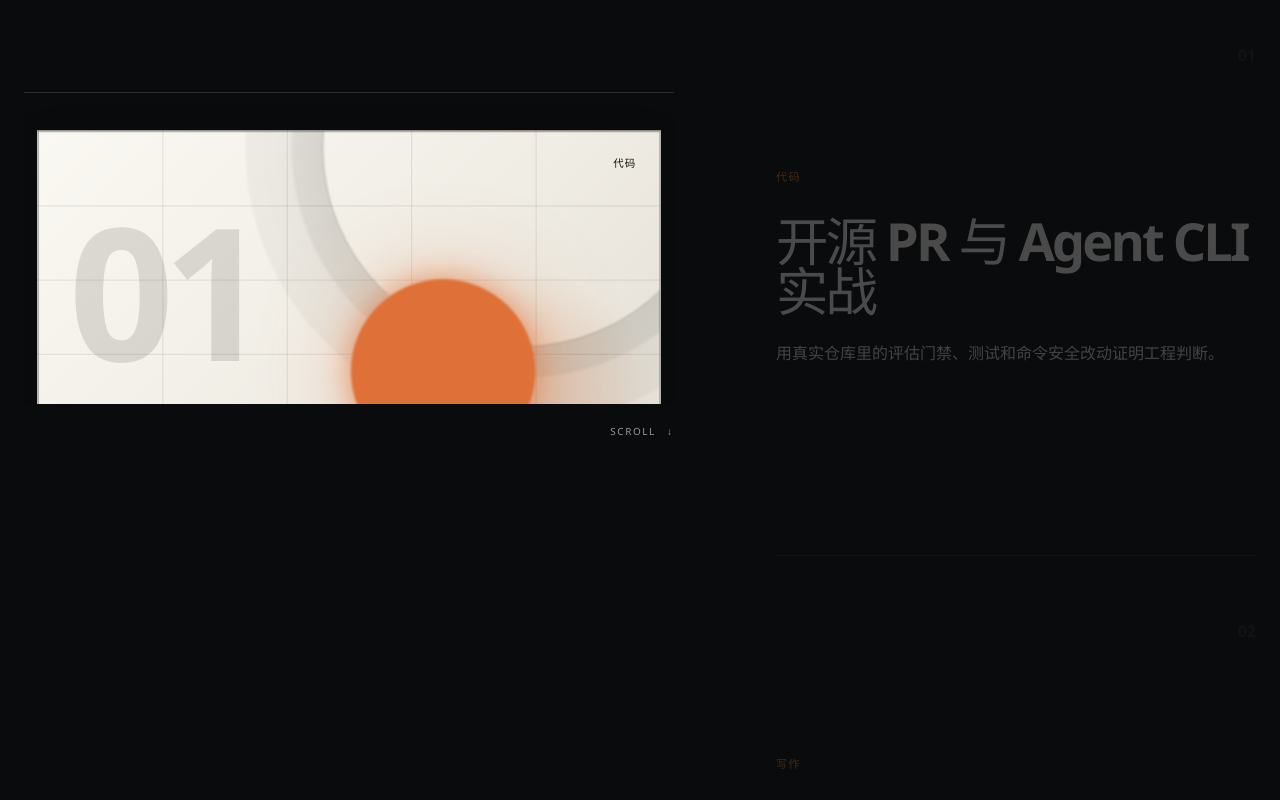
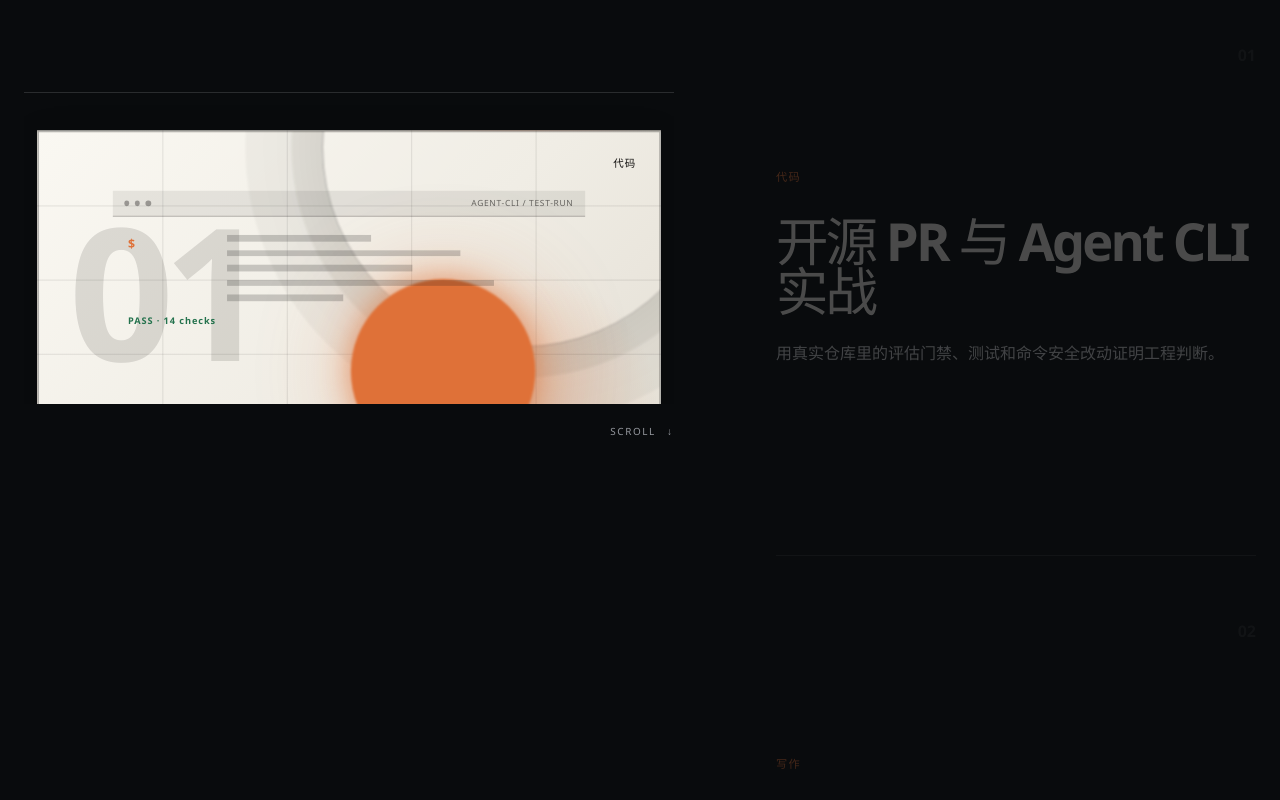
Before and after one commit to luochen211/luo-chen-com, a React (Vite) app: page / in a window 1280 px wide. Shown: the part 1100-1900 px from the top of the page. Built offline with nearby package versions, Linux system fonts and the light colour scheme.

Commit message:
add evidence diagrams to proof scenes

```diff
--- a/src/pages/HomePage.jsx
+++ b/src/pages/HomePage.jsx
@@ -55,6 +55,26 @@ function Hero({ t, locale }) {
 }
 
 function ProofGrid({ t, items }) {
+  const evidenceArt = [
+    <div className="proof-evidence-art proof-evidence-terminal" key="terminal">
+      <div className="evidence-window-bar"><i /><i /><i /><span>agent-cli / test-run</span></div>
+      <div className="evidence-code-lines"><b>$</b><span /><span /><span /><span /><span /><strong>PASS · 14 checks</strong></div>
+    </div>,
+    <div className="proof-evidence-art proof-evidence-writing" key="writing">
+      <div className="evidence-page-index">PUBLIC / 026</div>
+      <div className="evidence-writing-lines"><i /><i /><i /><i /><i /><b /></div>
+      <time>2026.08.13</time>
+    </div>,
+    <div className="proof-evidence-art proof-evidence-pipeline" key="pipeline">
+      <div><b>ORDER</b><span>01</span></div><i>→</i><div><b>PAYMENT</b><span>02</span></div><i>→</i><div><b>DELIVERY</b><span>03</span></div>
+    </div>,
+    <div className="proof-evidence-art proof-evidence-checklist" key="checklist">
+      <div><b>01</b><span>需求边界</span><i>✓</i></div>
+      <div><b>02</b><span>验收条件</span><i>✓</i></div>
+      <div><b>03</b><span>上线验证</span><i>✓</i></div>
+      <strong>READY TO SHIP</strong>
+    </div>,
+  ]
   return (
     <section className="chapter home-proof-chapter">
       <div className="proof-scene-shell">
@@ -69,6 +89,7 @@ function ProofGrid({ t, items }) {
                 <span>{String(index + 1).padStart(2, '0')}</span>
                 <p>{item.label}</p>
                 <i />
+                {evidenceArt[index]}
               </div>
             ))}
           </div>
--- a/src/redesign.css
+++ b/src/redesign.css
@@ -1433,14 +1433,14 @@ body {
   overflow: hidden;
   opacity: 0;
   transform: translateY(10%) scale(0.96);
-  background: #17191c;
+  color: var(--paper-ink);
+  border: 1px solid rgba(18, 16, 15, 0.2);
+  background: #f3f0e8;
 }
 
 .proof-visual-layer:first-child {
   opacity: 1;
   transform: none;
-  color: var(--paper-ink);
-  border: 1px solid rgba(18, 16, 15, 0.2);
   box-shadow: inset 0 0 0 1px rgba(0, 0, 0, 0.22), 0 1.5rem 3rem rgba(0, 0, 0, 0.2);
   background:
     linear-gradient(90deg, rgba(18, 16, 15, 0.1) 1px, transparent 1px) 0 0 / 20% 100%,
@@ -1462,8 +1462,8 @@ body {
   aspect-ratio: 1;
   right: -10%;
   top: -62%;
-  border: 1px solid rgba(255, 255, 255, 0.3);
-  box-shadow: 0 0 0 2rem rgba(255, 255, 255, 0.045), 0 0 0 5rem rgba(255, 255, 255, 0.025), 0 0 5rem rgba(255, 255, 255, 0.06);
+  border: 1px solid rgba(18, 16, 15, 0.22);
+  box-shadow: 0 0 0 2rem rgba(18, 16, 15, 0.045), 0 0 0 5rem rgba(18, 16, 15, 0.025), 0 0 5rem rgba(18, 16, 15, 0.06);
 }
 
 .proof-visual-layer::after {
@@ -1480,13 +1480,12 @@ body {
   box-shadow: 0 0 0 2rem rgba(18, 16, 15, 0.06), 0 0 0 5rem rgba(18, 16, 15, 0.035), 0 0 5rem rgba(18, 16, 15, 0.08);
 }
 
-.proof-visual-layer-2 { background: #151c22; }
-.proof-visual-layer-2::after { right: 64%; background: #2b8ca5; box-shadow: 0 0 5rem rgba(43, 140, 165, 0.45); }
-.proof-visual-layer-3 { background: var(--paper); color: var(--paper-ink); }
-.proof-visual-layer-3::before { border-color: rgba(18, 16, 15, 0.24); box-shadow: 0 0 0 2rem rgba(18, 16, 15, 0.04), 0 0 0 5rem rgba(18, 16, 15, 0.025); }
-.proof-visual-layer-3::after { background: #12100f; box-shadow: none; }
-.proof-visual-layer-4 { background: #1a2020; }
-.proof-visual-layer-4::after { right: 48%; background: #c5b49e; box-shadow: 0 0 5rem rgba(197, 180, 158, 0.28); }
+.proof-visual-layer-2,
+.proof-visual-layer-3,
+.proof-visual-layer-4 { background: #f3f0e8; color: var(--paper-ink); }
+.proof-visual-layer-2::after { right: 64%; background: var(--brand-warm); }
+.proof-visual-layer-3::after { right: 42%; background: var(--brand-warm); }
+.proof-visual-layer-4::after { right: 48%; background: var(--brand-warm); }
 
 .proof-visual-layer > span {
   position: absolute;
@@ -1511,6 +1510,60 @@ body {
   letter-spacing: 0.12em;
   text-transform: uppercase;
 }
+
+.proof-evidence-art {
+  position: absolute;
+  z-index: 3;
+  inset: 20% 12% 15%;
+  color: var(--paper-ink);
+}
+
+.evidence-window-bar {
+  display: flex;
+  align-items: center;
+  gap: 0.35rem;
+  height: 1.7rem;
+  padding: 0 0.75rem;
+  border-bottom: 1px solid rgba(18, 16, 15, 0.24);
+  background: rgba(18, 16, 15, 0.08);
+  font-size: 0.55rem;
+  letter-spacing: 0.08em;
+  text-transform: uppercase;
+}
+
+.evidence-window-bar i { width: 0.35rem; height: 0.35rem; border-radius: 50%; background: rgba(18, 16, 15, 0.36); }
+.evidence-window-bar span { margin-left: auto; opacity: 0.58; }
+.evidence-code-lines { display: grid; grid-template-columns: auto 1fr; gap: 0.55rem 0.7rem; padding: 1.2rem 1rem; }
+.evidence-code-lines b { grid-row: span 5; color: var(--brand-warm); font-size: 0.8rem; }
+.evidence-code-lines span { display: block; width: 42%; height: 0.42rem; background: rgba(18, 16, 15, 0.2); }
+.evidence-code-lines span:nth-of-type(2) { width: 68%; }
+.evidence-code-lines span:nth-of-type(3) { width: 54%; }
+.evidence-code-lines span:nth-of-type(4) { width: 78%; }
+.evidence-code-lines span:nth-of-type(5) { width: 34%; }
+.evidence-code-lines strong { margin-top: 0.35rem; color: #24724d; font-size: 0.6rem; letter-spacing: 0.1em; }
+
+.proof-evidence-writing { padding: 1.1rem 1.25rem; border-left: 2px solid var(--brand-warm); }
+.evidence-page-index { font-size: 0.58rem; letter-spacing: 0.14em; opacity: 0.58; }
+.evidence-writing-lines { display: grid; gap: 0.65rem; margin-top: 1.3rem; }
+.evidence-writing-lines i { display: block; width: 74%; height: 0.55rem; background: rgba(18, 16, 15, 0.18); }
+.evidence-writing-lines i:nth-child(2) { width: 92%; height: 1.1rem; background: rgba(18, 16, 15, 0.8); }
+.evidence-writing-lines i:nth-child(3) { width: 64%; }
+.evidence-writing-lines i:nth-child(4) { width: 84%; }
+.evidence-writing-lines i:nth-child(5) { width: 48%; }
+.evidence-writing-lines b { width: 2.8rem; height: 0.22rem; background: var(--brand-warm); }
+.proof-evidence-writing time { position: absolute; right: 0; bottom: 0; font-size: 0.58rem; letter-spacing: 0.12em; opacity: 0.58; }
+
+.proof-evidence-pipeline { display: flex; align-items: center; justify-content: center; gap: clamp(0.5rem, 1.4vw, 1.5rem); }
+.proof-evidence-pipeline > div { display: grid; gap: 0.35rem; min-width: 5rem; padding: 0.9rem 0.7rem; border: 1px solid rgba(18, 16, 15, 0.32); background: rgba(255, 255, 255, 0.38); }
+.proof-evidence-pipeline b { font-size: 0.62rem; letter-spacing: 0.08em; }
+.proof-evidence-pipeline span { color: var(--brand-warm); font-size: 0.58rem; }
+.proof-evidence-pipeline > i { font-size: 1.15rem; font-style: normal; opacity: 0.5; }
+
+.proof-evidence-checklist { display: grid; align-content: center; gap: 0.7rem; max-width: 22rem; margin-inline: auto; }
+.proof-evidence-checklist > div { display: grid; grid-template-columns: 2rem 1fr auto; align-items: center; gap: 0.7rem; padding-bottom: 0.55rem; border-bottom: 1px solid rgba(18, 16, 15, 0.22); font-size: 0.7rem; }
+.proof-evidence-checklist b { color: var(--brand-warm); font-size: 0.58rem; }
+.proof-evidence-checklist i { color: #24724d; font-style: normal; font-size: 0.9rem; }
+.proof-evidence-checklist > strong { margin-top: 0.45rem; font-size: 0.62rem; letter-spacing: 0.16em; }
 
 .proof-scroll-note {
   position: absolute;
```
